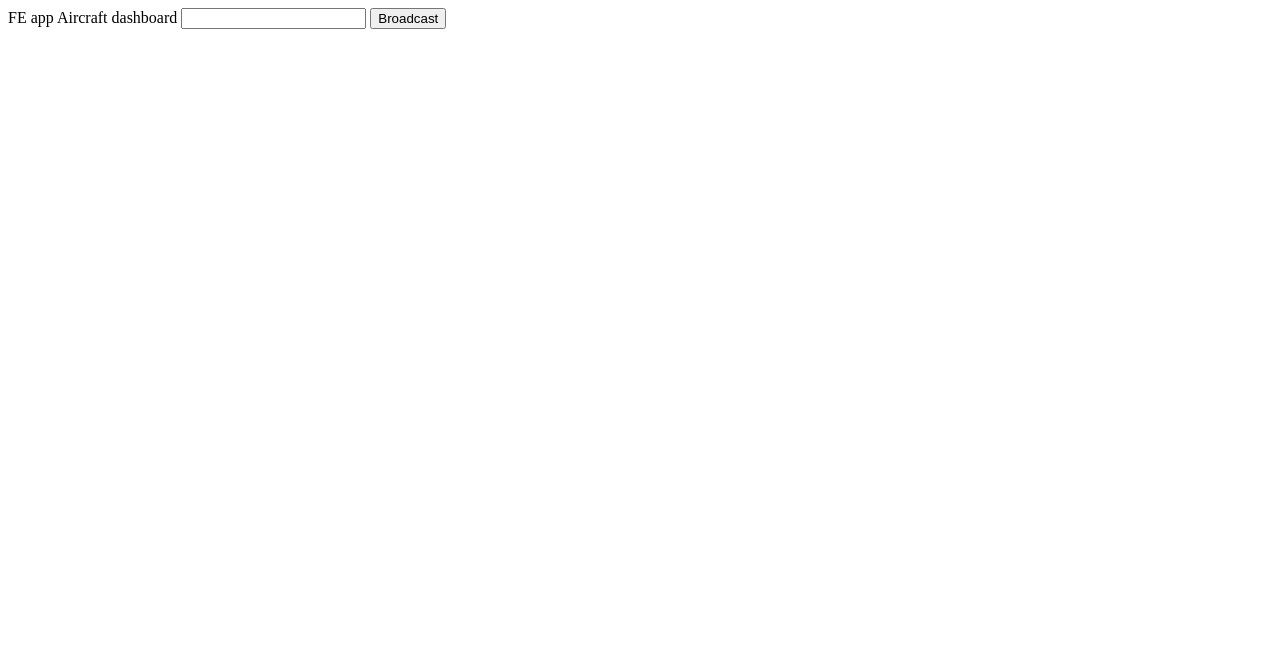
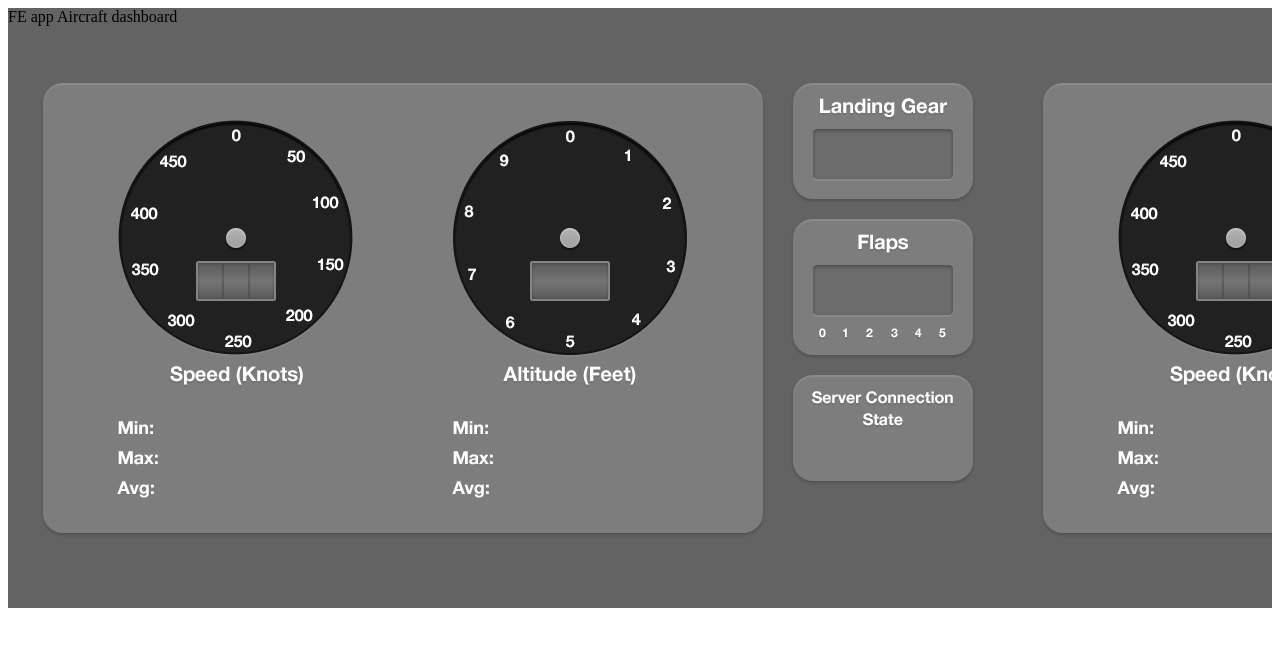
Before and after one commit to hoonio/telemetry, a website: page index.html in a window 1280 px wide. Drawn offline with nearby package versions, Linux system fonts and the light colour scheme; no server answers.

Commit message:
add image files

```diff
--- a/app.js
+++ b/app.js
@@ -19,7 +19,6 @@ dashboard.controller('Ctrl', ['$scope', 'socket',
       $scope.message = '';
     };
 }]);
-
 
 dashboard.factory('socket', function ($rootScope) {
   var socket = io.connect('http://ec2-54-228-248-101.eu-west-1.compute.amazonaws.com:8888/telemetry');
--- a/index.html
+++ b/index.html
@@ -15,9 +15,9 @@
     <!--[if lt IE 10]>
       <p class="browsehappy">You are using an <strong>outdated</strong> browser. Please <a href="http://browsehappy.com/">upgrade your browser</a> to improve your experience.</p>
     <![endif]-->
-    <div ng-controller="Ctrl">FE app {{name}}
-      <input type="text" ng-model="message">
-      <button ng-click="broadcast()">Broadcast</button>
+    <div ng-controller="Ctrl" style="background-image:url('img/bg.png'); height:600px">FE app {{name}}
+      <!-- <input type="text" ng-model="message">
+      <button ng-click="broadcast()">Broadcast</button> -->
       <ul>
         <li ng-repeat="msg in messages">{{msg}}</li>
       </ul>
```
Also changed, not shown: img/COMP.png (added), img/bg.png (added), img/connection-connecting.png (added), img/connection-offline.png (added), img/connection-online.png (added), img/flaps-switch.png (added), img/landing-gear-off.png (added), img/landing-gear-on.png (added), img/needle-big.png (added), img/needle-small.png (added), 1 other file.
